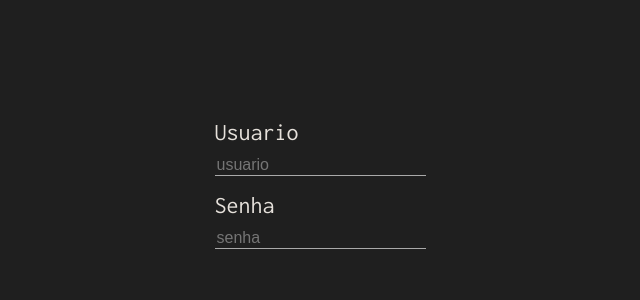
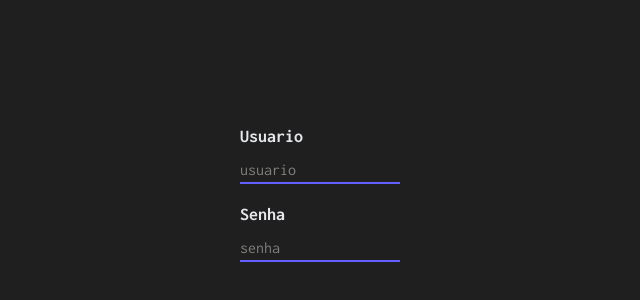
Before and after one commit to ThomasLincoln/My-Invest, a Vue app in the folder frontend/my-invest/: page / in a window 1280 px wide. Shown: the part 200-500 px from the top of the page, without its empty margins (320-960 px from the left). Built offline with nearby package versions, Linux system fonts and the light colour scheme.

Commit message:
feat: :sparkles: Adição do tailwindcss e edição do InputField

```diff
--- a/frontend/my-invest/package.json
+++ b/frontend/my-invest/package.json
@@ -12,6 +12,8 @@
     "preview": "vite preview"
   },
   "dependencies": {
+    "@tailwindcss/vite": "^4.1.11",
+    "tailwindcss": "^4.1.11",
     "vue": "^3.5.18"
   },
   "devDependencies": {
--- a/frontend/my-invest/src/App.vue
+++ b/frontend/my-invest/src/App.vue
@@ -1,6 +1,6 @@
 <script setup>
-import { ref } from 'vue'
-import InputField from './components/InputField/InputField.vue';
+import { ref } from "vue";
+import InputField from "./components/InputField/InputField.vue";
 
 const username = ref("");
 const senha = ref("");
@@ -8,22 +8,15 @@ const senha = ref("");
 
 <template>
   <section>
-    <div class="container">
-      <InputField v-model="username" label="Usuario" placeholder="usuario"
-        type="text"/>
-      <InputField v-model="senha" label="Senha" placeholder="senha" type="password"/>
+    <div class="flex flex-col justify-center items-center h-screen">
+      <InputField v-model="username" label="Usuario" placeholder="usuario" type="text" />
+      <InputField v-model="senha" label="Senha" placeholder="senha" type="password" />
     </div>
   </section>
 </template>
 
 <style scoped>
 section {
-  display: flex;
-  justify-content: center;
-  align-items: center;
-  height: 100vh;
-
   background-color: #1f1f1f;
 }
-
 </style>
--- a/frontend/my-invest/src/assets/global.css
+++ b/frontend/my-invest/src/assets/global.css
@@ -1,3 +1,4 @@
+@import "tailwindcss";
 body {
   margin: 0;
   font-family: 'Inconsolata', Arial, Helvetica, sans-serif;
--- a/frontend/my-invest/src/components/InputField/InputField.vue
+++ b/frontend/my-invest/src/components/InputField/InputField.vue
@@ -1,37 +1,28 @@
 <script setup lang="ts">
-import { defineEmits } from 'vue';
+import { defineModel, defineProps } from "vue";
+
 defineProps<{
-    label?: string
-    placeholder?: string
-    type?: string
-}>()
+  label?: string;
+  placeholder?: string;
+  type?: string;
+}>();
 
-defineEmits(['update:modelValue'])
-const model = defineModel();
+const model = defineModel<string | number>();
 </script>
 <template>
-    <div class="container">
-        <label for="name">{{ label }}</label>
-        <input v-model="model" :type="type" :placeholder="placeholder" id="name">
-    </div>
+  <div class="flex flex-col mb-4">
+    <label :for="id" class="block text-gray-200 text-lg font-bold mb-2">
+      {{ label }}
+    </label>
+    <input
+      v-model="model"
+      :type="type"
+      :placeholder="placeholder"
+      :id="id"
+      class="outline-none border-b-2 border-b-indigo-500"
+    />
+  </div>
 </template>
 <style>
-.container{
-    display: flex;
-    flex-direction: column;
-    margin-bottom: 1em;
-}
-
-.container label{
-    font-size: x-large;
-    margin-bottom: 0.4em;
-}
-.container input{
-    font-size: medium;
-    border: none;
-    border-bottom: 0.1em solid darkgray;
-    background: none;
-    color: white;
-    outline: none;
-}
+@import "tailwindcss";
 </style>
--- a/frontend/my-invest/vite.config.js
+++ b/frontend/my-invest/vite.config.js
@@ -1,6 +1,7 @@
 import { fileURLToPath, URL } from 'node:url'
 
 import { defineConfig } from 'vite'
+import tailwindcss from "@tailwindcss/vite"
 import vue from '@vitejs/plugin-vue'
 import vueDevTools from 'vite-plugin-vue-devtools'
 
@@ -9,6 +10,7 @@ export default defineConfig({
   plugins: [
     vue(),
     vueDevTools(),
+    tailwindcss(),
   ],
   rules: {
     'no-restricted-imports': [
```
Also changed, not shown: 1 other file (tests, documents, lock files or other folders).
